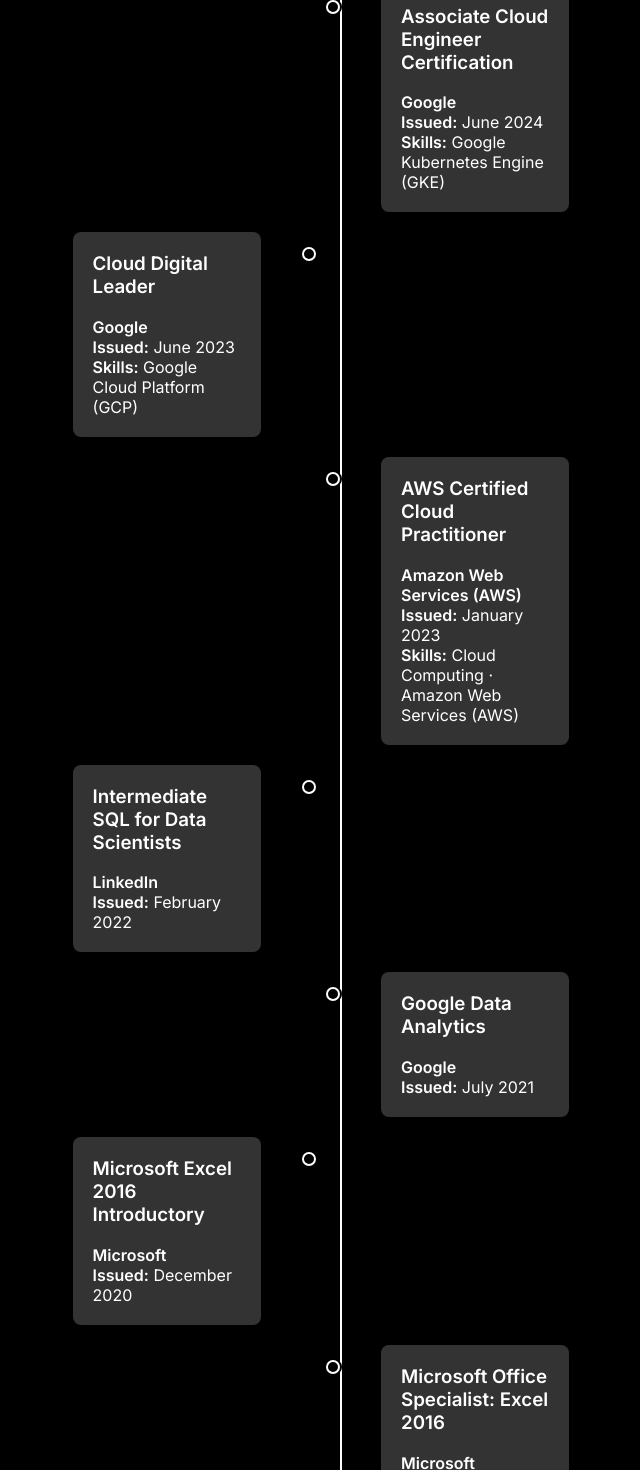
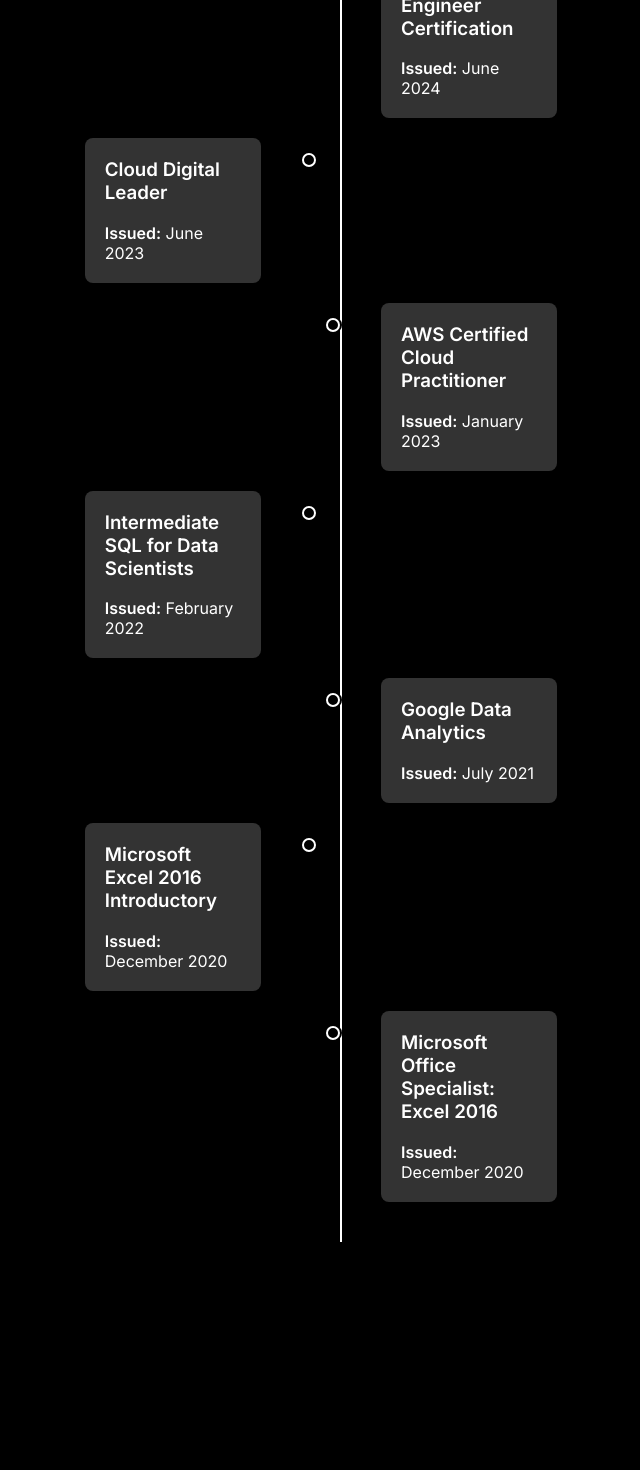
Before and after one commit to ralphieninefo/hire-raphael-nextjs, a Next.js app: page /my-tech-certs in a window 1280 px wide. Shown: the part 560-2030 px from the top of the page, without its empty margins (299-939 px from the left). After the commit the page ends 1882 px from the top, so only its background shows below. Built offline with nearby package versions, Linux system fonts and the light colour scheme; a web font is replaced by a local one.

Commit message:
Clean up My Tech Certs page by only displaying cert name and issue date

```diff
--- a/pages/my-tech-certs.js
+++ b/pages/my-tech-certs.js
@@ -16,58 +16,47 @@
               <h3>Currently working on OCI Generative AI Professional</h3>
               <p><strong>Oracle</strong></p>
               <p>Status: Pending</p>
-              <p>Expanding skills in Generative AI with Oracle Cloud Infrastructure.</p>
             </div>
           </div>
           <div className={styles.timelineItem}>
             <div className={styles.timelineContent}>
               <h3>Associate Cloud Engineer Certification</h3>
-              <p><strong>Google</strong></p>
               <p><strong>Issued:</strong> June 2024</p>
-              <p><strong>Skills:</strong> Google Kubernetes Engine (GKE)</p>
             </div>
           </div>
           <div className={styles.timelineItem}>
             <div className={styles.timelineContent}>
               <h3>Cloud Digital Leader</h3>
-              <p><strong>Google</strong></p>
               <p><strong>Issued:</strong> June 2023</p>
-              <p><strong>Skills:</strong> Google Cloud Platform (GCP)</p>
             </div>
           </div>
           <div className={styles.timelineItem}>
             <div className={styles.timelineContent}>
               <h3>AWS Certified Cloud Practitioner</h3>
-              <p><strong>Amazon Web Services (AWS)</strong></p>
               <p><strong>Issued:</strong> January 2023</p>
-              <p><strong>Skills:</strong> Cloud Computing · Amazon Web Services (AWS)</p>
             </div>
           </div>
           <div className={styles.timelineItem}>
             <div className={styles.timelineContent}>
               <h3>Intermediate SQL for Data Scientists</h3>
-              <p><strong>LinkedIn</strong></p>
               <p><strong>Issued:</strong> February 2022</p>
             </div>
           </div>
           <div className={styles.timelineItem}>
             <div className={styles.timelineContent}>
               <h3>Google Data Analytics</h3>
-              <p><strong>Google</strong></p>
               <p><strong>Issued:</strong> July 2021</p>
             </div>
           </div>
           <div className={styles.timelineItem}>
             <div className={styles.timelineContent}>
               <h3>Microsoft Excel 2016 Introductory</h3>
-              <p><strong>Microsoft</strong></p>
               <p><strong>Issued:</strong> December 2020</p>
             </div>
           </div>
           <div className={styles.timelineItem}>
             <div className={styles.timelineContent}>
               <h3>Microsoft Office Specialist: Excel 2016</h3>
-              <p><strong>Microsoft</strong></p>
               <p><strong>Issued:</strong> December 2020</p>
             </div>
           </div>
```
